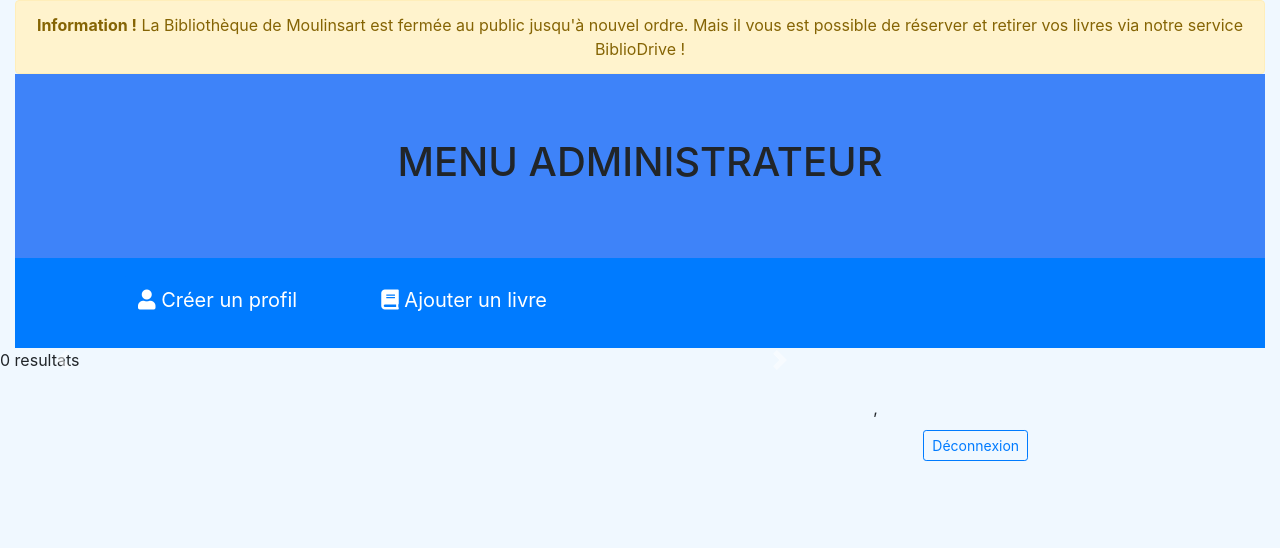
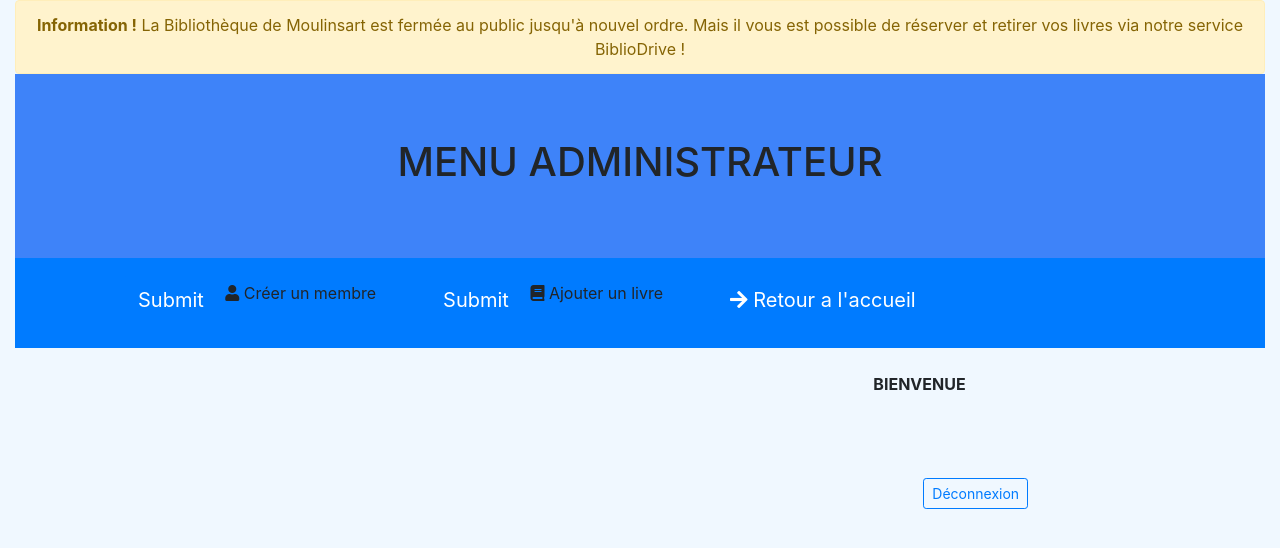
Before and after one commit to ahymery/projet-bibliodrive, a PHP site: page /accueil.php in a window 1280 px wide. Shown: the top 548 px of the page. Run offline with PHP 8.4, Linux system fonts and the light colour scheme; the visitor is signed in with stand-in values (Sample User, id 1); data that the repository does not hold is empty.

Commit message:
MISE A JOUR 12/01/2024

```diff
--- a/accueil.php
+++ b/accueil.php
@@ -9,6 +9,7 @@
   <meta name="viewport" content="width=device-width, initial-scale=1">
   <link rel="icon" type="image/x-icon" href="images/favicon.png">
   <link rel="stylesheet" href="style.css">
+  <link rel="stylesheet" href="style2.css">
   <link rel="stylesheet" href="https://cdn.jsdelivr.net/npm/bootstrap@4.6.2/dist/css/bootstrap.min.css">
   <link rel="stylesheet" href="https://use.fontawesome.com/releases/v5.7.0/css/all.css" integrity="sha384-lZN37f5QGtY3VHgisS14W3ExzMWZxybE1SJSEsQp9S+oqd12jhcu+A56Ebc1zFSJ" crossorigin="anonymous">
   <script src="https://cdn.jsdelivr.net/npm/jquery@3.7.1/dist/jquery.slim.min.js"></script>
@@ -42,7 +43,7 @@
        echo 'ca marche';
      }
       }
-    if(isset($_REQUEST['déconnexion'])){
+    if(isset($_POST['btn-deco'])){
       session_unset();
     }
     ?>
@@ -60,7 +61,11 @@
     </div>
     <div class="row" id="center">
       <div class="col-md-8">
-        <?php include("carousel.php")?>
+        <?php
+        if(!isset($_SESSION['profil']) || $_SESSION['profil'] == 'client'){
+          include("carousel.php");
+        }
+        ?>
       </div>
       <div class="col-md-4">
         <?php
@@ -68,10 +73,11 @@
         include 'authentification.php';
       }else{
           $_SESSION['profil'] = $compte->profil;
-          echo $compte->nom ,' ', $compte->prenom ,'<br>', $compte->mel ,'<br>', $compte->adresse ,', ', $compte->ville ,' ', $compte->codepostal;
-          echo '<br><button method="POST" name="déconnexion" type="submit" class="btn btn-outline-primary btn-sm">Déconnexion</button>';
+          echo '<form method="POST" action="accueil.php">';
+          echo '<br><strong>BIENVENUE' , ' ', $compte->prenom ,' ', $compte->nom ,'</strong> <br> ', $compte->mel ,'<br> ', $compte->adresse ,' <br> ', $compte->codepostal ,' ', $compte->ville;
+          echo '<br><input type="submit" name="btn-deco" value="Déconnexion" class="btn btn-outline-primary btn-sm"></input>';
+          echo '</form>';
         }
-
       ?>
       </div>
     </div>
--- a/admin.php
+++ b/admin.php
@@ -17,12 +17,20 @@
                 <div class="collapse navbar-collapse" id="collapsibleNavbar">
                             <ul class="nav-item" style="list-style: none; display: flex;">
                                     <li class="nav-item">
-                                        <a href="ajouterunmembre.php" class="btn btn-primary btn-lg" role="button">
-                                            <i class="fas fa-user"></i> Créer un profil
-                                        </a>
+                                      <form method="POST" action="accueil.php">
+                                        <input type="submit" name="montrerajoutmembre" class="btn btn-primary btn-lg">
+                                            <i class="fas fa-user"></i> Créer un membre
+                                        </input>
+                                    </form>
                                     <li class="nav-item">
-                                        <a href="ajouterunlivre.php" class="btn btn-primary btn-lg" role="button">
+                                    <form method="POST" action="accueil.php">
+                                        <input type="submit" name="montrerajoutlivre" class="btn btn-primary btn-lg">
                                             <i class="fas fa-book"></i> Ajouter un livre
+                                        </input>
+                                    </form>
+                                    <li class="nav-item">
+                                        <a href="accueil.php" class="btn btn-primary btn-lg" role="button">
+                                            <i class="fas fa-arrow-right"></i> Retour a l'accueil
                                         </a>
                                     </a>
                                 </li>
--- a/rechercheparauteur.php
+++ b/rechercheparauteur.php
@@ -34,7 +34,7 @@ if (isset($_REQUEST["nom"])) {
 
   $select = $stmt->fetch();
 
-  $_REQUEST['nom'] = $select->nom
+  $_REQUEST['nom'] = $select->nom;
 
   $select = $connexion->query("SELECT * FROM livre
     INNER JOIN auteur ON (livre.noauteur = auteur.noauteur)
--- a/style2.css
+++ b/style2.css
@@ -6,16 +6,13 @@ body {
   background-color: aliceblue;
 }
 
-a.navbar-brand {
-  height:50px;
-}
 .jumbotron{
   background-color: rgb(62, 131, 249)
  }
  .alert{
       margin-bottom: 0;
  }
-s
+
   .carousel-inner img {
        width: 100%;
        height: 100%;
```
Also changed, not shown: admin.html (deleted, +0 -41 lines), ajouterunmembre.php (+24 -24 lines), deconnexion.php (+3 -4 lines), entete.html (+5 -4 lines), images/favicon.png, rechercher_livreparauteur.php (deleted).
